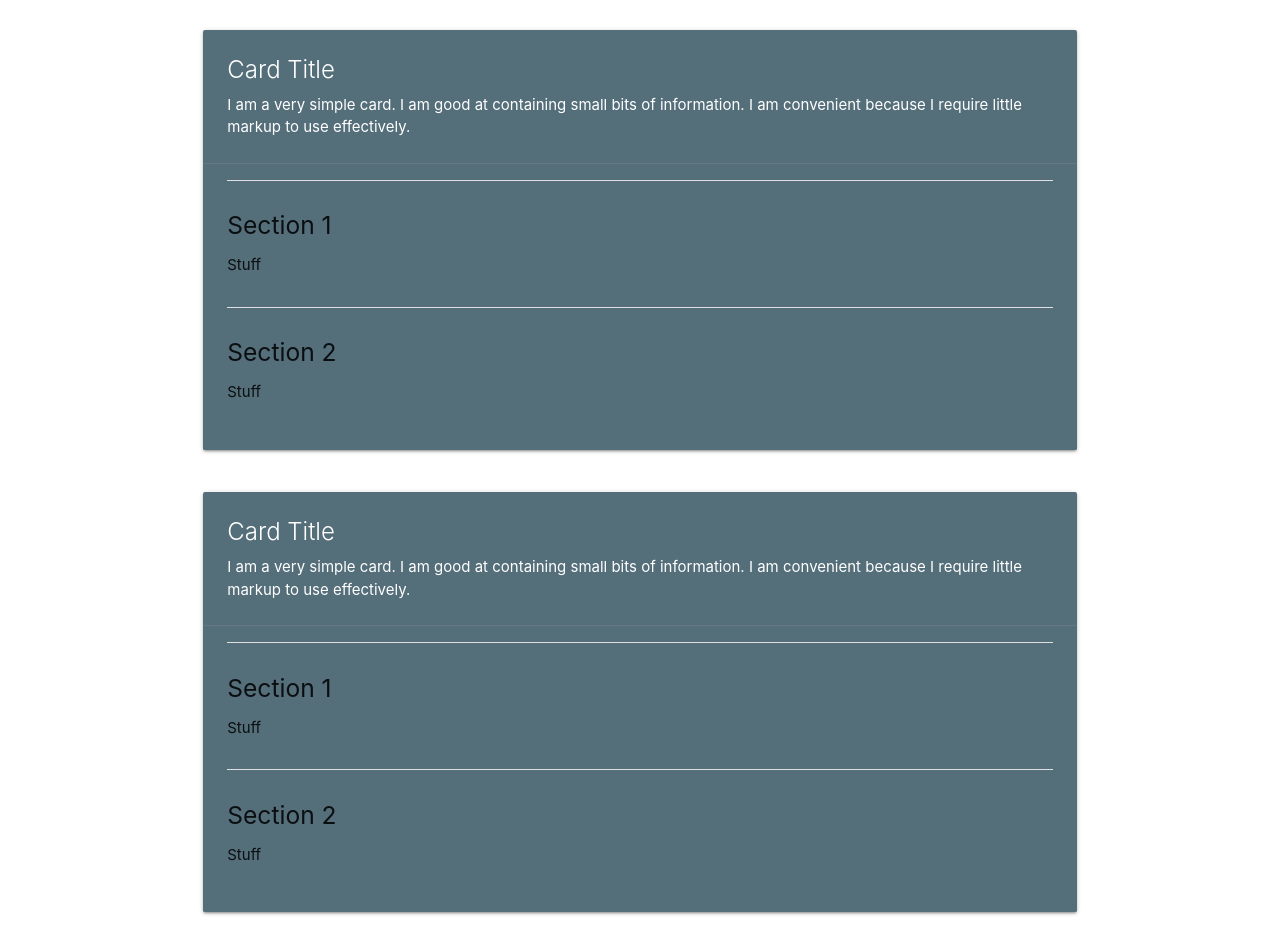
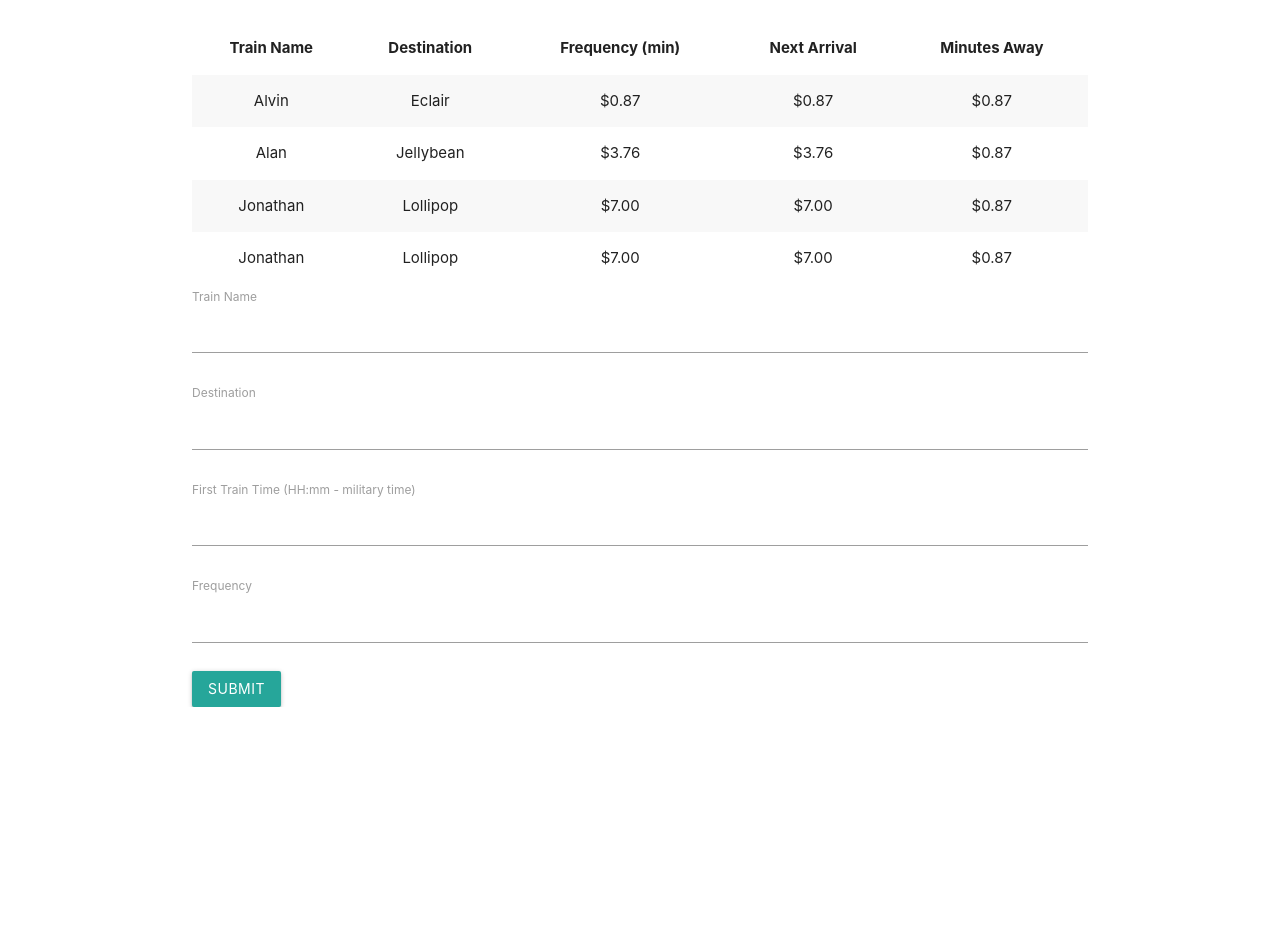
Before and after one commit to Bryantkrause/chooChoo, a plain HTML site: page index.html in a window 1280 px wide. Shown: the part 120-1067 px from the top of the page. After the commit the page ends 827 px from the top, so only its background shows below. Drawn offline with nearby package versions, Linux system fonts and the light colour scheme.

Commit message:
updated wireframe

```diff
--- a/index.html
+++ b/index.html
@@ -14,53 +14,68 @@
     <div class="container">
 
 
-            <div class="row">
-                    <div class="col s12">
-                      <div class="card blue-grey darken-1">
-                        <div class="card-content white-text">
-                          <span class="card-title">Card Title</span>
-                          <p>I am a very simple card. I am good at containing small bits of information.
-                          I am convenient because I require little markup to use effectively.</p>
+            <table class="striped centered" id="tableMe">
+                    <thead>
+                      <tr>
+                          <th>Train Name</th>
+                          <th>Destination</th>
+                          <th>Frequency (min)</th>
+                          <th>Next Arrival</th>
+                          <th>Minutes Away</th>
+                      </tr>
+                    </thead>
+
+                    <tbody>
+                      <tr>
+                        <td>Alvin</td>
+                        <td>Eclair</td>
+                        <td>$0.87</td>
+                        <td>$0.87</td>
+                        <td>$0.87</td>
+                      </tr>
+                      <tr>
+                        <td>Alan</td>
+                        <td>Jellybean</td>
+                        <td>$3.76</td>
+                        <td>$3.76</td>
+                        <td>$0.87</td>
+                      </tr>
+                      <tr>
+                        <td>Jonathan</td>
+                        <td>Lollipop</td>
+                        <td>$7.00</td>
+                        <td>$7.00</td>
+                        <td>$0.87</td>
+                      </tr>
+                      <tr>
+                        <td>Jonathan</td>
+                         <td>Lollipop</td>
+                         <td>$7.00</td>
+                         <td>$7.00</td>
+                         <td>$0.87</td>
+                          </tr>
+                    </tbody>
+                  </table>
+
+                  <form role="form">
+                        <div class="form-group row">
+                          <label for="train-input">Train Name</label>
+                          <input class="train-control" id="train-input" type="text">
                         </div>
-                        <div class="card-action">
-                                <div class="divider"></div>
-                                <div class="section">
-                                  <h5>Section 1</h5>
-                                  <p>Stuff</p>
-                                </div>
-                                <div class="divider"></div>
-                                <div class="section">
-                                  <h5>Section 2</h5>
-                                  <p>Stuff</p>
-                                </div>
-                                </div>
-                      </div>
-                    </div>
-                  </div>
-
-          <div class="row">
-                <div class="col s12">
-                  <div class="card blue-grey darken-1">
-                    <div class="card-content white-text">
-                      <span class="card-title">Card Title</span>
-                      <p>I am a very simple card. I am good at containing small bits of information.
-                      I am convenient because I require little markup to use effectively.</p>
-                    </div>
-                    <div class="card-action">
-                            <div class="divider"></div>
-                            <div class="section">
-                              <h5>Section 1</h5>
-                              <p>Stuff</p>
-                            </div>
-                            <div class="divider"></div>
-                            <div class="section">
-                              <h5>Section 2</h5>
-                              <p>Stuff</p>
-                            </div>
-                            </div>
-                  </div>
-                </div>
-              </div>
+                        <div class="form-group row">
+                                <label for="Destination-input">Destination</label>
+                                <input class="Destination-control" id="Destination-input" type="text">
+                              </div>
+                        <div class="form-group row">
+                          <label for="Time-input">First Train Time (HH:mm - military time)</label>
+                          <input class="Time-control" id="Time-input">
+                        </div>
+                        <div class="form-group row">
+                                <label for="Frequency-input">Frequency</label>
+                                <input class="Frequency-control" id="Frequency-input" type="text">
+                              </div>
+                        <button class="btn btn-default" id="add-train" type="submit">Submit</button>
+                      </form>
 
 
 </body>
```
